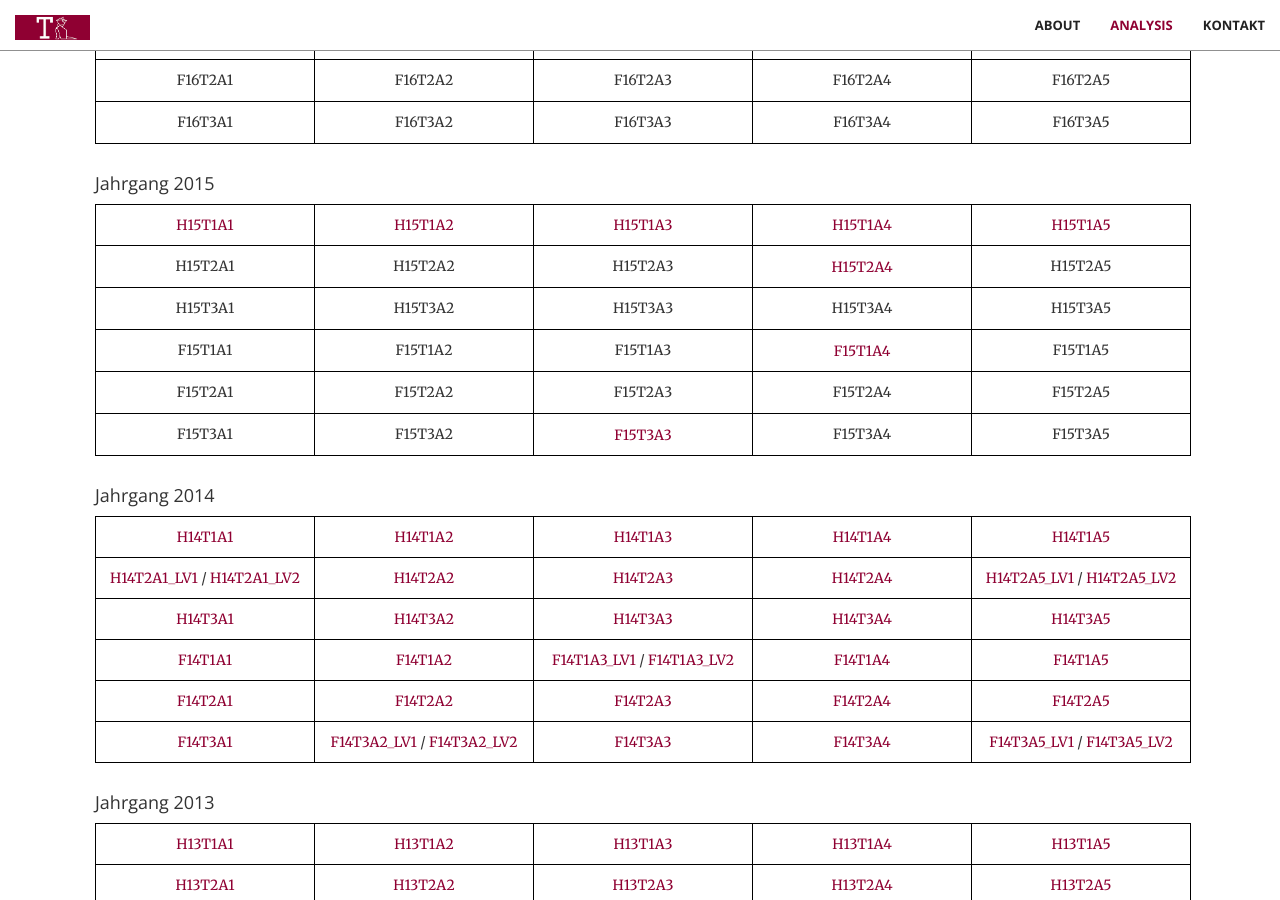
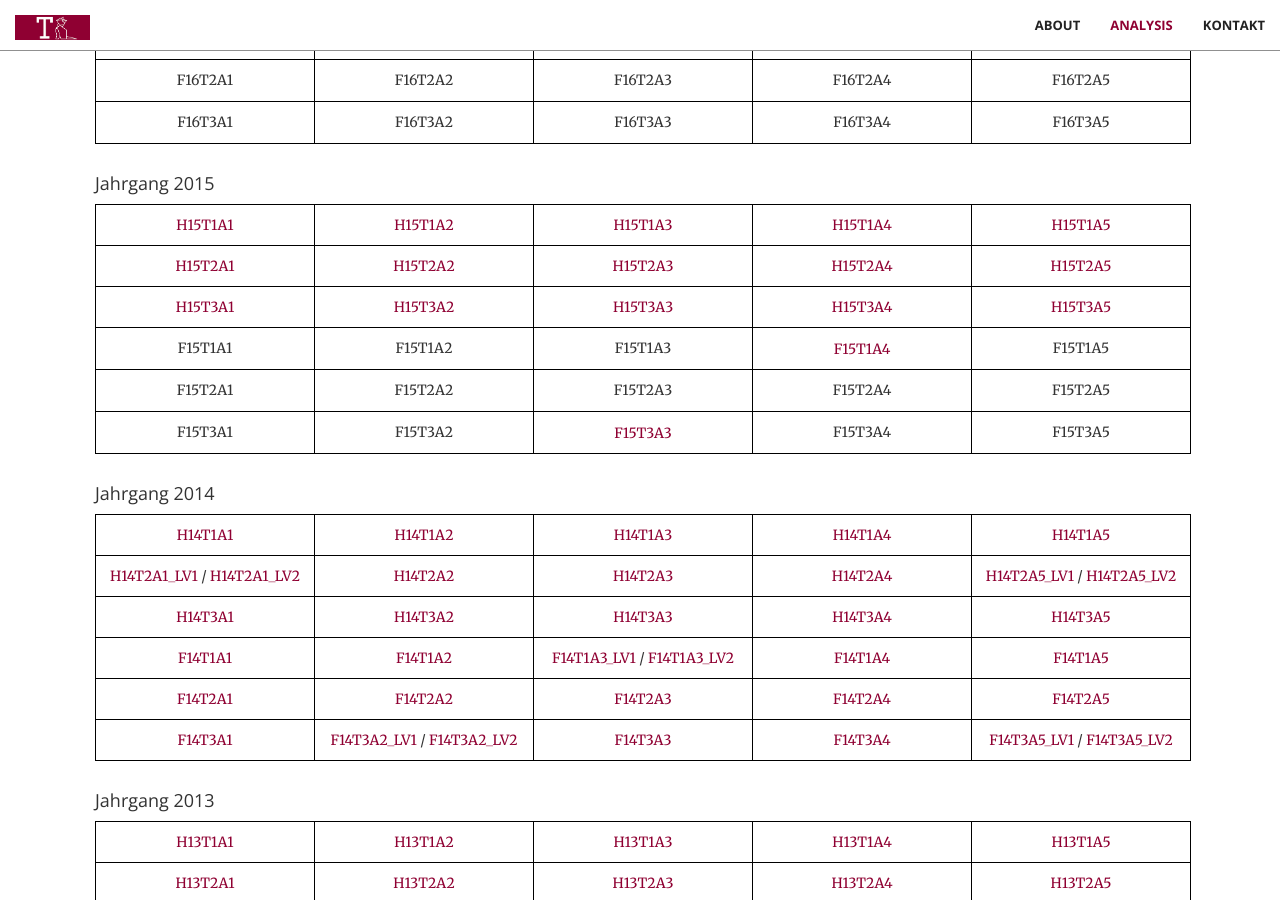
Before and after one commit to trabaldini/trabaldini.github.io, a Jekyll site: the page built from index.html, in a window 1280 px wide and 900 px high, scrolled down 4562 px. Built offline with Jekyll 4.4.1, drawn with Linux system fonts in a browser that asks for light colours; some web fonts are replaced.

Commit message:
Adds H15T2 and H15T3 solutions

```diff
--- a/_includes/math.html
+++ b/_includes/math.html
@@ -1089,36 +1089,36 @@
                             </tr>
                             <tr>
                                 <td style="width:20%">
-                                    <p>H15T2A1</p>
-                                </td>
-                                <td style="width:20%">
-                                    <p>H15T2A2</p>
-                                </td>
-                                <td style="width:20%">
-                                    <p>H15T2A3</p>
+                                    <a href="aufg/H15T2A1_RA.pdf" target="_blank">H15T2A1</a>
+                                </td>
+                                <td style="width:20%">
+                                    <a href="aufg/H15T2A2_DGL.pdf" target="_blank">H15T2A2</a>
+                                </td>
+                                <td style="width:20%">
+                                    <a href="aufg/H15T2A3_DGL.pdf" target="_blank">H15T2A3</a>
                                 </td>
                                 <td style="width:20%">
                                     <a href="aufg/H15T2A4_FT.pdf" target="_blank">H15T2A4</a>
                                 </td>
                                 <td style="width:20%">
-                                    <p>H15T2A5</p>
-                                </td>
-                            </tr>
-                            <tr>
-                                <td style="width:20%">
-                                    <p>H15T3A1</p>
-                                </td>
-                                <td style="width:20%">
-                                    <p>H15T3A2</p>
-                                </td>
-                                <td style="width:20%">
-                                    <p>H15T3A3</p>
-                                </td>
-                                <td style="width:20%">
-                                    <p>H15T3A4</p>
-                                </td>
-                                <td style="width:20%">
-                                    <p>H15T3A5</p>
+                                    <a href="aufg/H15T2A5_FT.pdf" target="_blank">H15T2A5</a>
+                                </td>
+                            </tr>
+                            <tr>
+                                <td style="width:20%">
+                                    <a href="aufg/H15T3A1_FT.pdf" target="_blank">H15T3A1</a>
+                                </td>
+                                <td style="width:20%">
+                                    <a href="aufg/H15T3A2_FT.pdf" target="_blank">H15T3A2</a>
+                                </td>
+                                <td style="width:20%">
+                                    <a href="aufg/H15T3A3_RA.pdf" target="_blank">H15T3A3</a>
+                                </td>
+                                <td style="width:20%">
+                                    <a href="aufg/H15T3A4_FT.pdf" target="_blank">H15T3A4</a>
+                                </td>
+                                <td style="width:20%">
+                                    <a href="aufg/H15T3A5_RA.pdf" target="_blank">H15T3A5</a>
                                 </td>
                             </tr>
                              <tr>
```
Also changed, not shown: 9 other files.
